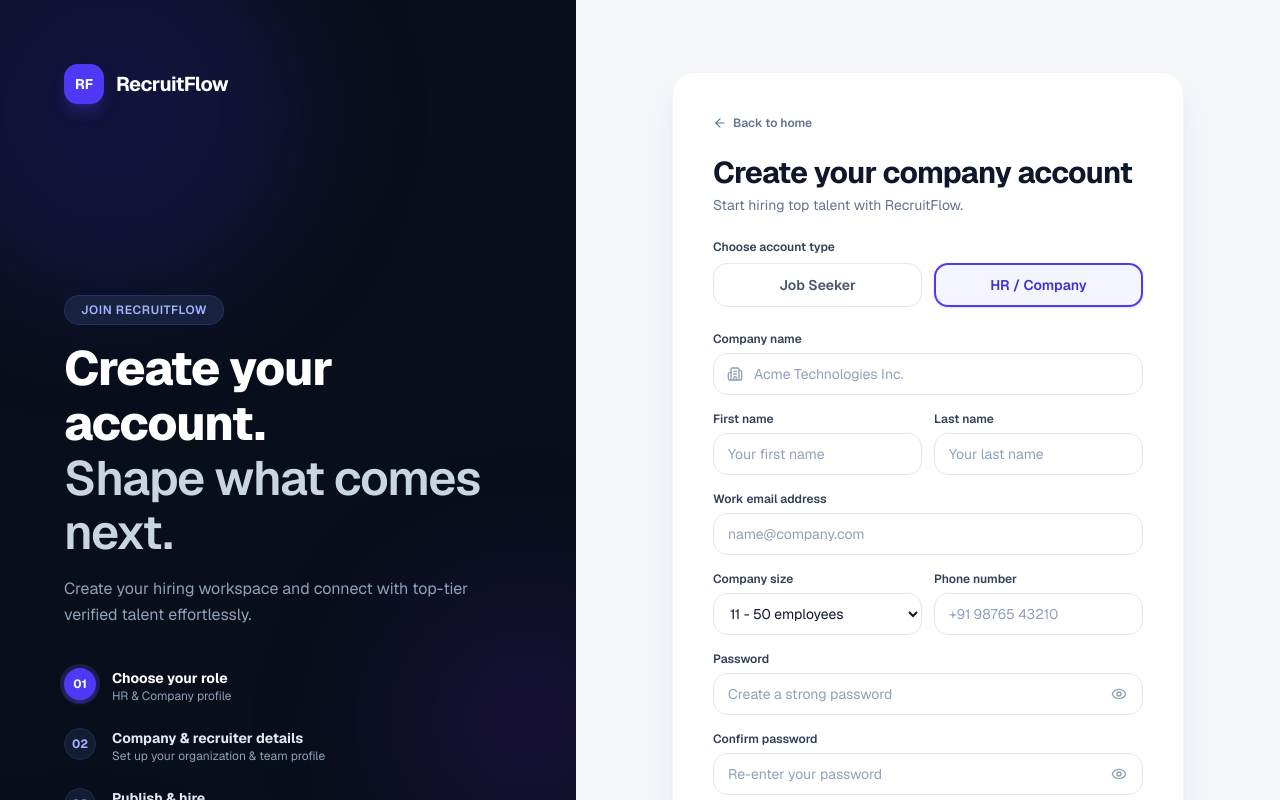
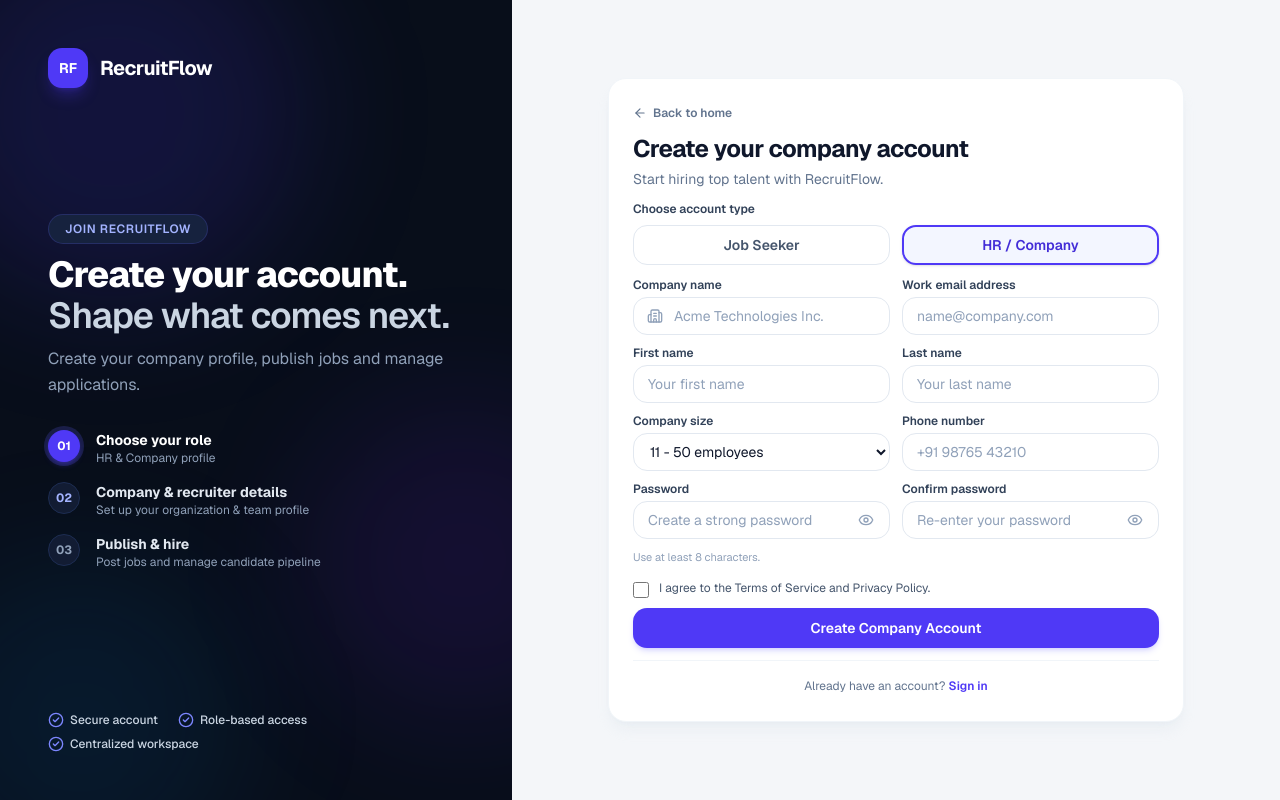
Before and after one commit to jogeesan/job-recruitment-system, a Next.js app in the folder frontend/: page /register in a window 1280 px wide. Both pictures are taken after a click on the button "HR / Company". Shown: the top 800 px of the page. Built offline with nearby package versions, Linux system fonts and the light colour scheme; no server answers.

Commit message:
register, login  page ui chnages

```diff
--- a/frontend/src/app/(auth)/register/page.tsx
+++ b/frontend/src/app/(auth)/register/page.tsx
@@ -138,9 +138,9 @@ function RegisterContent() {
   };
 
   return (
-    <div className="min-h-screen bg-[#f4f6f9] flex flex-col lg:flex-row selection:bg-indigo-600 selection:text-white">
+    <div className="min-h-dvh bg-[#f4f6f9] flex flex-col lg:flex-row selection:bg-indigo-600 selection:text-white">
       {/* ─── Left Dark Branding & Steps Panel ────────────────────────────────── */}
-      <div className="lg:w-[45%] bg-[#080e1a] text-white p-8 sm:p-12 lg:p-16 flex flex-col justify-between relative overflow-hidden">
+      <div className="lg:w-[40%] bg-[#080e1a] text-white p-5 lg:p-10 xl:p-12 flex flex-col justify-between relative overflow-hidden">
         {/* Decorative Background Glows */}
         <div className="absolute -top-20 -left-20 w-96 h-96 bg-indigo-600/15 rounded-full blur-3xl pointer-events-none" />
         <div className="absolute top-1/2 -right-28 w-80 h-80 bg-violet-600/10 rounded-full blur-3xl pointer-events-none" />
@@ -159,13 +159,13 @@ function RegisterContent() {
         </div>
 
         {/* Center Copy & Steps */}
-        <div className="relative z-10 py-10 lg:py-0 max-w-lg space-y-8">
-          <div className="space-y-4">
+        <div className="relative z-10 hidden lg:block max-w-lg space-y-6">
+          <div className="space-y-2.5">
             <div className="inline-flex items-center px-4 py-1.5 rounded-full bg-[#16223e] border border-indigo-500/20 text-indigo-300 text-xs font-semibold uppercase tracking-wider">
               Join RecruitFlow
             </div>
 
-            <h1 className="text-4xl sm:text-5xl font-extrabold text-white tracking-tight leading-[1.14]">
+            <h1 className="text-3xl xl:text-4xl font-extrabold text-white tracking-tight leading-[1.14]">
               Create your account. <br />
               <span className="text-slate-300 font-semibold">Shape what comes next.</span>
             </h1>
@@ -173,12 +173,12 @@ function RegisterContent() {
             <p className="text-slate-400 text-sm sm:text-base leading-relaxed">
               {role === "JOB_SEEKER"
                 ? "Choose your role and get a workspace designed around your recruitment journey."
-                : "Create your hiring workspace and connect with top-tier verified talent effortlessly."}
+                : "Create your company profile, publish jobs and manage applications."}
             </p>
           </div>
 
           {/* Stepper Progress */}
-          <div className="space-y-6 pt-2">
+          <div className="space-y-4 pt-2">
             {/* Step 1 */}
             <div className="flex items-start gap-4">
               <div className="w-8 h-8 rounded-full bg-indigo-600 text-white font-bold text-xs flex items-center justify-center flex-shrink-0 shadow-md shadow-indigo-600/30 ring-4 ring-indigo-500/20">
@@ -231,7 +231,7 @@ function RegisterContent() {
         </div>
 
         {/* Bottom Feature Badges */}
-        <div className="relative z-10 pt-6">
+        <div className="relative z-10 hidden lg:block pt-4">
           <div className="flex flex-wrap items-center gap-y-2 gap-x-5 text-xs text-slate-400 font-medium">
             <span className="flex items-center gap-1.5 text-slate-300">
               <CheckCircle2 className="w-4 h-4 text-indigo-400" />
@@ -250,20 +250,20 @@ function RegisterContent() {
       </div>
 
       {/* ─── Right Form Panel ────────────────────────────────────────────────── */}
-      <div className="lg:w-[55%] flex items-center justify-center p-6 sm:p-10 lg:p-14 overflow-y-auto">
-        <div className="w-full max-w-lg bg-white rounded-3xl p-8 sm:p-10 shadow-xl shadow-slate-300/40 border border-slate-100 my-4">
+      <div className="lg:w-[60%] flex flex-1 items-center justify-center p-4 sm:p-5 lg:p-4">
+        <div className="w-full max-w-xl bg-white rounded-2xl p-5 sm:p-6 shadow-lg shadow-slate-300/20 border border-slate-100">
           {/* Back link */}
           <Link
             href="/"
-            className="inline-flex items-center gap-1.5 text-xs font-semibold text-slate-500 hover:text-slate-800 transition-colors mb-6"
+            className="inline-flex items-center gap-1.5 text-xs font-semibold text-slate-500 hover:text-slate-800 transition-colors mb-3"
           >
             <ArrowLeft className="w-3.5 h-3.5" />
             Back to home
           </Link>
 
           {/* Heading */}
-          <div className="mb-6">
-            <h2 className="text-2xl sm:text-3xl font-bold text-slate-900 tracking-tight">
+          <div className="mb-3">
+            <h2 className="text-xl sm:text-2xl font-bold text-slate-900 tracking-tight">
               {role === "JOB_SEEKER"
                 ? "Create your account"
                 : "Create your company account"}
@@ -276,7 +276,7 @@ function RegisterContent() {
           </div>
 
           {/* Role Toggle Selector */}
-          <div className="mb-6">
+          <div className="mb-3">
             <label className="block text-xs font-semibold text-slate-700 mb-2">
               Choose account type
             </label>
@@ -284,7 +284,7 @@ function RegisterContent() {
               <button
                 type="button"
                 onClick={() => setRole("JOB_SEEKER")}
-                className={`py-2.5 px-4 rounded-xl text-xs sm:text-sm font-semibold transition-all flex items-center justify-center gap-2 ${
+                className={`py-2 px-4 rounded-xl text-xs sm:text-sm font-semibold transition-all flex items-center justify-center gap-2 ${
                   role === "JOB_SEEKER"
                     ? "border-2 border-indigo-600 bg-indigo-50/70 text-indigo-700 shadow-sm"
                     : "border border-slate-200 bg-white text-slate-600 hover:bg-slate-50 hover:text-slate-800"
@@ -295,7 +295,7 @@ function RegisterContent() {
               <button
                 type="button"
                 onClick={() => setRole("HR")}
-                className={`py-2.5 px-4 rounded-xl text-xs sm:text-sm font-semibold transition-all flex items-center justify-center gap-2 ${
+                className={`py-2 px-4 rounded-xl text-xs sm:text-sm font-semibold transition-all flex items-center justify-center gap-2 ${
                   role === "HR"
                     ? "border-2 border-indigo-600 bg-indigo-50/70 text-indigo-700 shadow-sm"
                     : "border border-slate-200 bg-white text-slate-600 hover:bg-slate-50 hover:text-slate-800"
@@ -319,18 +319,18 @@ function RegisterContent() {
             <form
               onSubmit={seekerForm.handleSubmit(onSeekerSubmit)}
               noValidate
-              className="space-y-4"
+              className="space-y-2.5"
             >
               {/* First & Last Name row */}
               <div className="grid grid-cols-2 gap-3">
-                <div className="space-y-1.5">
+                <div className="space-y-1">
                   <label className="block text-xs font-semibold text-slate-700">
                     First name
                   </label>
                   <input
                     {...seekerForm.register("firstName")}
                     placeholder="Your first name"
-                    className={`w-full bg-white border rounded-xl px-3.5 py-2.5 text-sm text-slate-900 placeholder:text-slate-400 outline-none transition-all ${
+                    className={`w-full bg-white border rounded-xl px-3.5 py-2 text-sm text-slate-900 placeholder:text-slate-400 outline-none transition-all ${
                       seekerForm.formState.errors.firstName
                         ? "border-red-400 focus:ring-2 focus:ring-red-200"
                         : "border-slate-200 focus:border-indigo-600 focus:ring-2 focus:ring-indigo-100"
@@ -343,14 +343,14 @@ function RegisterContent() {
                   )}
                 </div>
 
-                <div className="space-y-1.5">
+                <div className="space-y-1">
                   <label className="block text-xs font-semibold text-slate-700">
                     Last name
                   </label>
                   <input
                     {...seekerForm.register("lastName")}
                     placeholder="Your last name"
-                    className={`w-full bg-white border rounded-xl px-3.5 py-2.5 text-sm text-slate-900 placeholder:text-slate-400 outline-none transition-all ${
+                    className={`w-full bg-white border rounded-xl px-3.5 py-2 text-sm text-slate-900 placeholder:text-slate-400 outline-none transition-all ${
                       seekerForm.formState.errors.lastName
                         ? "border-red-400 focus:ring-2 focus:ring-red-200"
                         : "border-slate-200 focus:border-indigo-600 focus:ring-2 focus:ring-indigo-100"
@@ -365,7 +365,7 @@ function RegisterContent() {
               </div>
 
               {/* Email */}
-              <div className="space-y-1.5">
+              <div className="space-y-1">
                 <label className="block text-xs font-semibold text-slate-700">
                   Email address
                 </label>
@@ -373,7 +373,7 @@ function RegisterContent() {
                   {...seekerForm.register("email")}
                   type="email"
                   placeholder="name@example.com"
-                  className={`w-full bg-white border rounded-xl px-3.5 py-2.5 text-sm text-slate-900 placeholder:text-slate-400 outline-none transition-all ${
+                  className={`w-full bg-white border rounded-xl px-3.5 py-2 text-sm text-slate-900 placeholder:text-slate-400 outline-none transition-all ${
                     seekerForm.formState.errors.email
                       ? "border-red-400 focus:ring-2 focus:ring-red-200"
                       : "border-slate-200 focus:border-indigo-600 focus:ring-2 focus:ring-indigo-100"
@@ -386,8 +386,9 @@ function RegisterContent() {
                 )}
               </div>
 
+              <div className="grid gap-3 sm:grid-cols-2">
                 {/* Password */}
-              <div className="space-y-1.5">
+                <div className="space-y-1">
                   <label className="block text-xs font-semibold text-slate-700">
                     Password
                   </label>
@@ -396,7 +397,7 @@ function RegisterContent() {
                       {...seekerForm.register("password")}
                       type={showPassword ? "text" : "password"}
                       placeholder="Create a strong password"
-                    className={`w-full bg-white border rounded-xl pl-3.5 pr-10 py-2.5 text-sm text-slate-900 placeholder:text-slate-400 outline-none transition-all ${
+                      className={`w-full bg-white border rounded-xl pl-3.5 pr-10 py-2 text-sm text-slate-900 placeholder:text-slate-400 outline-none transition-all ${
                         seekerForm.formState.errors.password
                           ? "border-red-400 focus:ring-2 focus:ring-red-200"
                           : "border-slate-200 focus:border-indigo-600 focus:ring-2 focus:ring-indigo-100"
@@ -423,7 +424,7 @@ function RegisterContent() {
               </div>
 
               {/* Confirm Password */}
-              <div className="space-y-1.5">
+              <div className="space-y-1">
                 <label className="block text-xs font-semibold text-slate-700">
                   Confirm password
                 </label>
@@ -432,7 +433,7 @@ function RegisterContent() {
                     {...seekerForm.register("confirmPassword")}
                     type={showConfirm ? "text" : "password"}
                     placeholder="Re-enter your password"
-                    className={`w-full bg-white border rounded-xl pl-3.5 pr-10 py-2.5 text-sm text-slate-900 placeholder:text-slate-400 outline-none transition-all ${
+                    className={`w-full bg-white border rounded-xl pl-3.5 pr-10 py-2 text-sm text-slate-900 placeholder:text-slate-400 outline-none transition-all ${
                       seekerForm.formState.errors.confirmPassword
                         ? "border-red-400 focus:ring-2 focus:ring-red-200"
                         : "border-slate-200 focus:border-indigo-600 focus:ring-2 focus:ring-indigo-100"
@@ -458,8 +459,10 @@ function RegisterContent() {
                 )}
               </div>
 
+              </div>
+
               <p className="text-[11px] text-slate-400">
-                Use at least 8 characters with a number and symbol.
+                Use at least 8 characters.
               </p>
 
               {/* Terms Checkbox */}
@@ -485,7 +488,7 @@ function RegisterContent() {
               <button
                 type="submit"
                 disabled={seekerForm.formState.isSubmitting}
-                className="w-full bg-indigo-600 hover:bg-indigo-700 text-white font-semibold rounded-xl py-3 text-sm shadow-md shadow-indigo-500/20 transition-all hover:shadow-lg hover:shadow-indigo-500/30 active:scale-[0.99] disabled:opacity-60 disabled:cursor-not-allowed flex items-center justify-center gap-2 mt-4"
+                className="w-full bg-indigo-600 hover:bg-indigo-700 text-white font-semibold rounded-xl py-2.5 text-sm shadow-md shadow-indigo-500/20 transition-all hover:shadow-lg hover:shadow-indigo-500/30 active:scale-[0.99] disabled:opacity-60 disabled:cursor-not-allowed flex items-center justify-center gap-2"
               >
                 {seekerForm.formState.isSubmitting ? (
                   <>
@@ -504,10 +507,11 @@ function RegisterContent() {
             <form
               onSubmit={hrForm.handleSubmit(onHrSubmit)}
               noValidate
-              className="space-y-4"
+              className="space-y-2.5"
             >
+              <div className="grid gap-3 sm:grid-cols-2">
                 {/* Company Name */}
-              <div className="space-y-1.5">
+                <div className="space-y-1">
                   <label className="block text-xs font-semibold text-slate-700">
                     Company name
                   </label>
@@ -516,7 +520,7 @@ function RegisterContent() {
                     <input
                       {...hrForm.register("companyName")}
                       placeholder="Acme Technologies Inc."
-                    className={`w-full bg-white border rounded-xl pl-10 pr-3.5 py-2.5 text-sm text-slate-900 placeholder:text-slate-400 outline-none transition-all ${
+                      className={`w-full bg-white border rounded-xl pl-10 pr-3.5 py-2 text-sm text-slate-900 placeholder:text-slate-400 outline-none transition-all ${
                         hrForm.formState.errors.companyName
                           ? "border-red-400 focus:ring-2 focus:ring-red-200"
                           : "border-slate-200 focus:border-indigo-600 focus:ring-2 focus:ring-indigo-100"
@@ -530,16 +534,40 @@ function RegisterContent() {
                   )}
               </div>
 
+              {/* Work Email */}
+              <div className="space-y-1">
+                <label className="block text-xs font-semibold text-slate-700">
+                  Work email address
+                </label>
+                <input
+                  {...hrForm.register("email")}
+                  type="email"
+                  placeholder="name@company.com"
+                  className={`w-full bg-white border rounded-xl px-3.5 py-2 text-sm text-slate-900 placeholder:text-slate-400 outline-none transition-all ${
+                    hrForm.formState.errors.email
+                      ? "border-red-400 focus:ring-2 focus:ring-red-200"
+                      : "border-slate-200 focus:border-indigo-600 focus:ring-2 focus:ring-indigo-100"
+                  }`}
+                />
+                {hrForm.formState.errors.email && (
+                  <p className="text-[11px] text-red-600">
+                    {hrForm.formState.errors.email.message}
+                  </p>
+                )}
+              </div>
+
+              </div>
+
               {/* Recruiter Name row */}
               <div className="grid grid-cols-2 gap-3">
-                <div className="space-y-1.5">
+                <div className="space-y-1">
                   <label className="block text-xs font-semibold text-slate-700">
                     First name
                   </label>
                   <input
                     {...hrForm.register("firstName")}
                     placeholder="Your first name"
-                    className={`w-full bg-white border rounded-xl px-3.5 py-2.5 text-sm text-slate-900 placeholder:text-slate-400 outline-none transition-all ${
+                    className={`w-full bg-white border rounded-xl px-3.5 py-2 text-sm text-slate-900 placeholder:text-slate-400 outline-none transition-all ${
                       hrForm.formState.errors.firstName
                         ? "border-red-400 focus:ring-2 focus:ring-red-200"
                         : "border-slate-200 focus:border-indigo-600 focus:ring-2 focus:ring-indigo-100"
@@ -552,14 +580,14 @@ function RegisterContent() {
                   )}
                 </div>
 
-                <div className="space-y-1.5">
+                <div className="space-y-1">
                   <label className="block text-xs font-semibold text-slate-700">
                     Last name
                   </label>
                   <input
                     {...hrForm.register("lastName")}
                     placeholder="Your last name"
-                    className={`w-full bg-white border rounded-xl px-3.5 py-2.5 text-sm text-slate-900 placeholder:text-slate-400 outline-none transition-all ${
+                    className={`w-full bg-white border rounded-xl px-3.5 py-2 text-sm text-slate-900 placeholder:text-slate-400 outline-none transition-all ${
                       hrForm.formState.errors.lastName
                         ? "border-red-400 focus:ring-2 focus:ring-red-200"
                         : "border-slate-200 focus:border-indigo-600 focus:ring-2 focus:ring-indigo-100"
@@ -573,37 +601,15 @@ function RegisterContent() {
                 </div>
               </div>
 
-              {/* Work Email */}
-              <div className="space-y-1.5">
-                <label className="block text-xs font-semibold text-slate-700">
-                  Work email address
-                </label>
-                <input
-                  {...hrForm.register("email")}
-                  type="email"
-                  placeholder="name@company.com"
-                  className={`w-full bg-white border rounded-xl px-3.5 py-2.5 text-sm text-slate-900 placeholder:text-slate-400 outline-none transition-all ${
-                    hrForm.formState.errors.email
-                      ? "border-red-400 focus:ring-2 focus:ring-red-200"
-                      : "border-slate-200 focus:border-indigo-600 focus:ring-2 focus:ring-indigo-100"
-                  }`}
-                />
-                {hrForm.formState.errors.email && (
-                  <p className="text-[11px] text-red-600">
-                    {hrForm.formState.errors.email.message}
-                  </p>
-                )}
-              </div>
-
               {/* Company Size & Phone */}
               <div className="grid grid-cols-2 gap-3">
-                <div className="space-y-1.5">
+                <div className="space-y-1">
                   <label className="block text-xs font-semibold text-slate-700">
                     Company size
                   </label>
                   <select
                     {...hrForm.register("companySize")}
-                    className="w-full bg-white border border-slate-200 rounded-xl px-3 py-2.5 text-sm text-slate-900 outline-none transition-all focus:border-indigo-600 focus:ring-2 focus:ring-indigo-100"
+                    className="w-full bg-white border border-slate-200 rounded-xl px-3 py-2 text-sm text-slate-900 outline-none transition-all focus:border-indigo-600 focus:ring-2 focus:ring-indigo-100"
                   >
                     <option value="1-10 employees">1 - 10 employees</option>
                     <option value="11-50 employees">11 - 50 employees</option>
@@ -613,7 +619,7 @@ function RegisterContent() {
                   </select>
                 </div>
 
-                <div className="space-y-1.5">
+                <div className="space-y-1">
                   <label className="block text-xs font-semibold text-slate-700">
                     Phone number
                   </label>
@@ -621,7 +627,7 @@ function RegisterContent() {
                     {...hrForm.register("phone")}
                     type="tel"
                     placeholder="+91 98765 43210"
-                    className={`w-full bg-white border rounded-xl px-3.5 py-2.5 text-sm text-slate-900 placeholder:text-slate-400 outline-none transition-all ${
+                    className={`w-full bg-white border rounded-xl px-3.5 py-2 text-sm text-slate-900 placeholder:text-slate-400 outline-none transition-all ${
                       hrForm.formState.errors.phone
                         ? "border-red-400 focus:ring-2 focus:ring-red-200"
                         : "border-slate-200 focus:border-indigo-600 focus:ring-2 focus:ring-indigo-100"
@@ -635,8 +641,9 @@ function RegisterContent() {
                 </div>
               </div>
 
+              <div className="grid gap-3 sm:grid-cols-2">
                 {/* Password */}
-              <div className="space-y-1.5">
+                <div className="space-y-1">
                   <label className="block text-xs font-semibold text-slate-700">
                     Password
                   </label>
@@ -645,7 +652,7 @@ function RegisterContent() {
                       {...hrForm.register("password")}
                       type={showPassword ? "text" : "password"}
                       placeholder="Create a strong password"
-                    className={`w-full bg-white border rounded-xl pl-3.5 pr-10 py-2.5 text-sm text-slate-900 placeholder:text-slate-400 outline-none transition-all ${
+                      className={`w-full bg-white border rounded-xl pl-3.5 pr-10 py-2 text-sm text-slate-900 placeholder:text-slate-400 outline-none transition-all ${
                         hrForm.formState.errors.password
                           ? "border-red-400 focus:ring-2 focus:ring-red-200"
                           : "border-slate-200 focus:border-indigo-600 focus:ring-2 focus:ring-indigo-100"
@@ -672,7 +679,7 @@ function RegisterContent() {
               </div>
 
               {/* Confirm Password */}
-              <div className="space-y-1.5">
+              <div className="space-y-1">
                 <label className="block text-xs font-semibold text-slate-700">
                   Confirm password
                 </label>
@@ -681,7 +688,7 @@ function RegisterContent() {
                     {...hrForm.register("confirmPassword")}
                     type={showConfirm ? "text" : "password"}
                     placeholder="Re-enter your password"
-                    className={`w-full bg-white border rounded-xl pl-3.5 pr-10 py-2.5 text-sm text-slate-900 placeholder:text-slate-400 outline-none transition-all ${
+                    className={`w-full bg-white border rounded-xl pl-3.5 pr-10 py-2 text-sm text-slate-900 placeholder:text-slate-400 outline-none transition-all ${
                       hrForm.formState.errors.confirmPassword
                         ? "border-red-400 focus:ring-2 focus:ring-red-200"
                         : "border-slate-200 focus:border-indigo-600 focus:ring-2 focus:ring-indigo-100"
@@ -707,8 +714,10 @@ function RegisterContent() {
                 )}
               </div>
 
+              </div>
+
               <p className="text-[11px] text-slate-400">
-                Use at least 8 characters with a number and symbol.
+                Use at least 8 characters.
               </p>
 
               {/* Terms Checkbox */}
@@ -734,7 +743,7 @@ function RegisterContent() {
               <button
                 type="submit"
                 disabled={hrForm.formState.isSubmitting}
-                className="w-full bg-indigo-600 hover:bg-indigo-700 text-white font-semibold rounded-xl py-3 text-sm shadow-md shadow-indigo-500/20 transition-all hover:shadow-lg hover:shadow-indigo-500/30 active:scale-[0.99] disabled:opacity-60 disabled:cursor-not-allowed flex items-center justify-center gap-2 mt-4"
+                className="w-full bg-indigo-600 hover:bg-indigo-700 text-white font-semibold rounded-xl py-2.5 text-sm shadow-md shadow-indigo-500/20 transition-all hover:shadow-lg hover:shadow-indigo-500/30 active:scale-[0.99] disabled:opacity-60 disabled:cursor-not-allowed flex items-center justify-center gap-2"
               >
                 {hrForm.formState.isSubmitting ? (
                   <>
@@ -749,12 +758,12 @@ function RegisterContent() {
           )}
 
           {/* Already have an account link */}
-          <div className="mt-8 text-center border-t border-slate-100 pt-6">
+          <div className="mt-3 text-center border-t border-slate-100 pt-3">
             <span className="text-xs text-slate-500">
               Already have an account?{" "}
             </span>
             <Link
-              href={`/login?role=${role}`}
+              href="/login"
               className="text-xs font-semibold text-indigo-600 hover:text-indigo-700 transition-colors"
             >
               Sign in
```
Also changed, not shown: frontend/src/app/(auth)/login/page.tsx (+18 -71 lines). Lines whose indentation alone changed are shown as unchanged.
